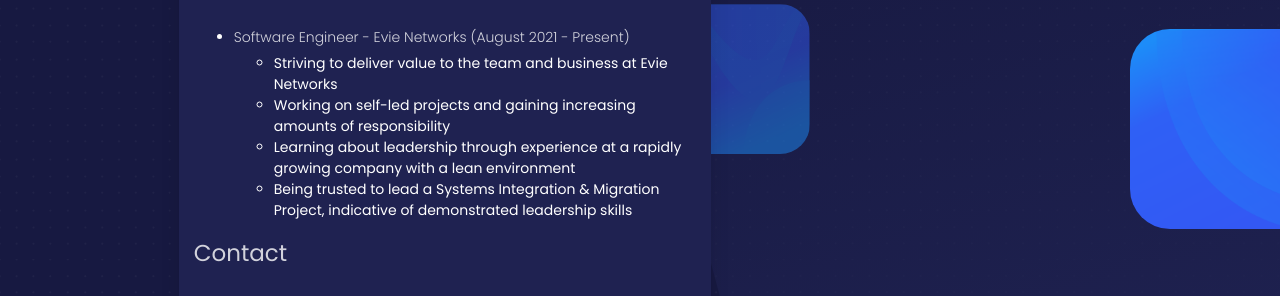
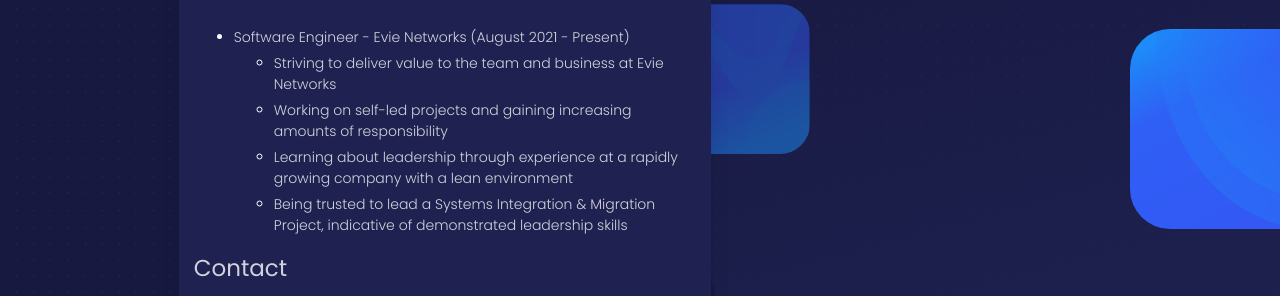
Before and after one commit to michael-nau/ePortfolio, a website: page profile.html in a window 1280 px wide. Shown: the part 496-792 px from the top of the page. Drawn offline with Linux system fonts and the light colour scheme.

Commit message:
change formatting

```diff
--- a/profile.html
+++ b/profile.html
@@ -110,12 +110,12 @@
                       <p>Software Engineer - Evie Networks (August 2021 - Present)
                       </p>
                       <ul>
-                        <li>Striving to deliver value to the team and business at Evie Networks</li>
-                        <li>Working on self-led projects and gaining increasing amounts of responsibility</li>
-                        <li>Learning about leadership through experience at a rapidly growing company with a lean
-                          environment</li>
-                        <li>Being trusted to lead a Systems Integration & Migration Project, indicative of demonstrated
-                          leadership skills</li>
+                        <li><p>Striving to deliver value to the team and business at Evie Networks</p></li>
+                        <li><p>Working on self-led projects and gaining increasing amounts of responsibility</p></li>
+                        <li><p>Learning about leadership through experience at a rapidly growing company with a lean
+                          environment</p></li>
+                        <li><p>Being trusted to lead a Systems Integration & Migration Project, indicative of demonstrated
+                          leadership skills</p></li>
                       </ul>
                       </p>
                     </li>
```
